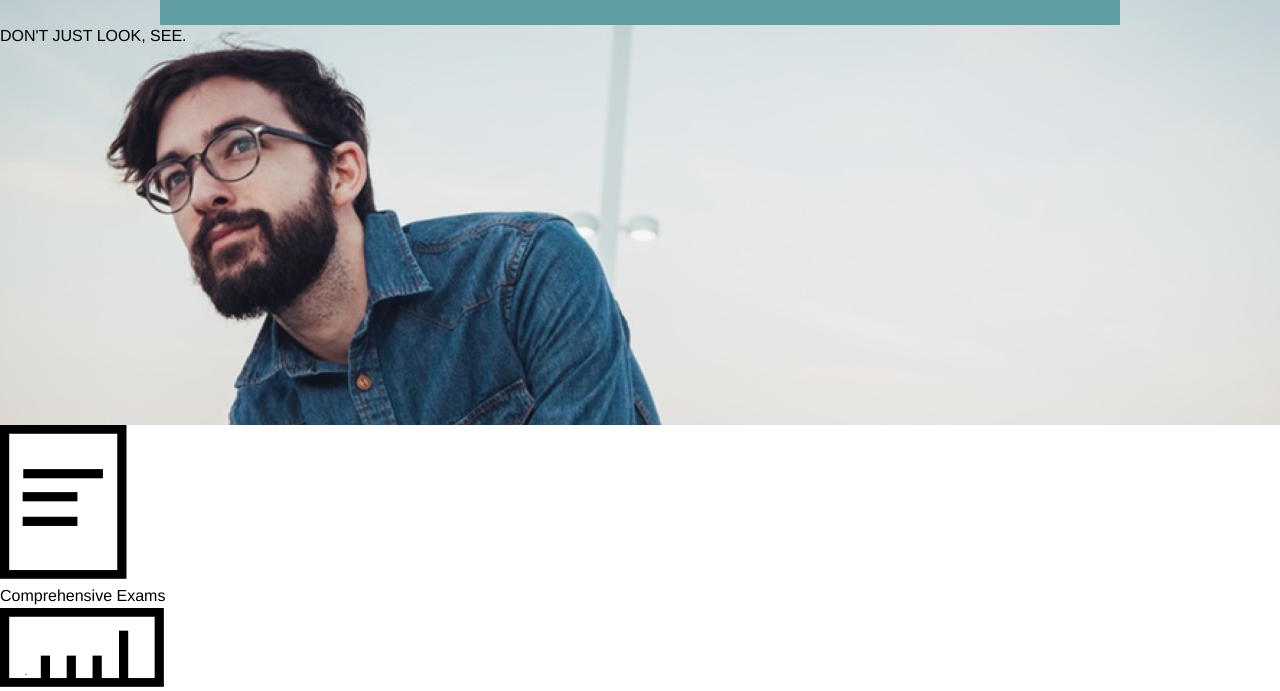
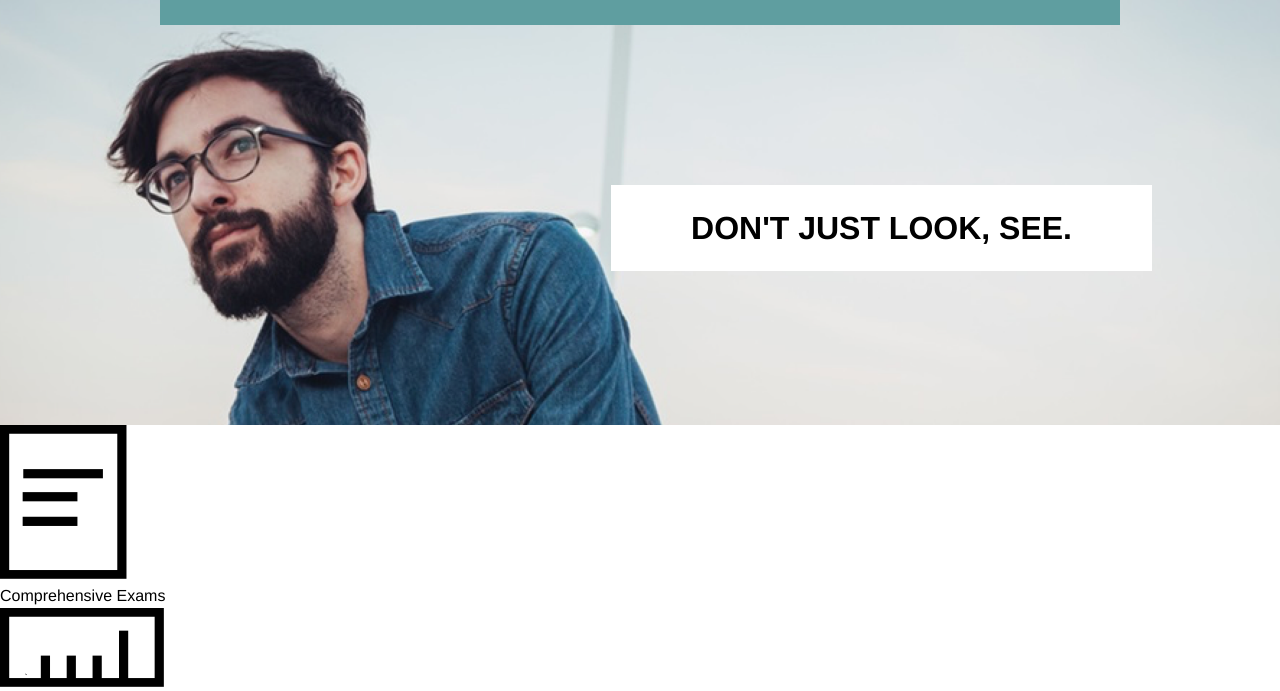
Before and after one commit to serlexington/Tortoiseshell-Optics, a plain HTML site: page index.html in a window 1280 px wide. Shown: the part 71-762 px from the top of the page. Drawn offline with Linux system fonts and the light colour scheme.

Commit message:
Finished Header Section.

```diff
--- a/css/style.css
+++ b/css/style.css
@@ -9,6 +9,9 @@ body{
 .container{
   max-width: 960px;
   margin: auto;
+}
+.flex{
+  display: flex;
 }
 
 /* Header Section */
@@ -48,6 +51,22 @@ a{
   font-family: Helvetica;
   padding-right: 2em;
 }
+.slogan{
+background-color: white;
+font-weight: bold;
+font-size: 2rem;
+line-height: 1.2;
+align-items: center;
+padding: 1.5rem 5rem;
+display: inline-block;
+margin-top: 10rem;
+margin-right: -2rem;
+}
+header .flex{
+  justify-content: flex-end;
+  margin: auto;
+}
+
 /* Temporary Styles */
 ul.mobile-menu{
   visibility: hidden;
--- a/index.html
+++ b/index.html
@@ -27,8 +27,10 @@
           </ul>
         </div>
       </nav>
-      <div class="slogan">
-        <h1>DON'T JUST LOOK, SEE.</h1>
+      <div class="flex container">
+        <div class="slogan">
+          <h1>DON'T JUST LOOK, SEE.</h1>
+        </div>
       </div>
       </header>
 
@@ -80,6 +82,7 @@
     <footer>
       <div class="footer-info">
         <img src="./css/media/images/logo-black.png" alt="Logo">
+        <p>Copyright 2018 Tortoiseshell Optics</p>
       </div>
     </footer>
 
```
